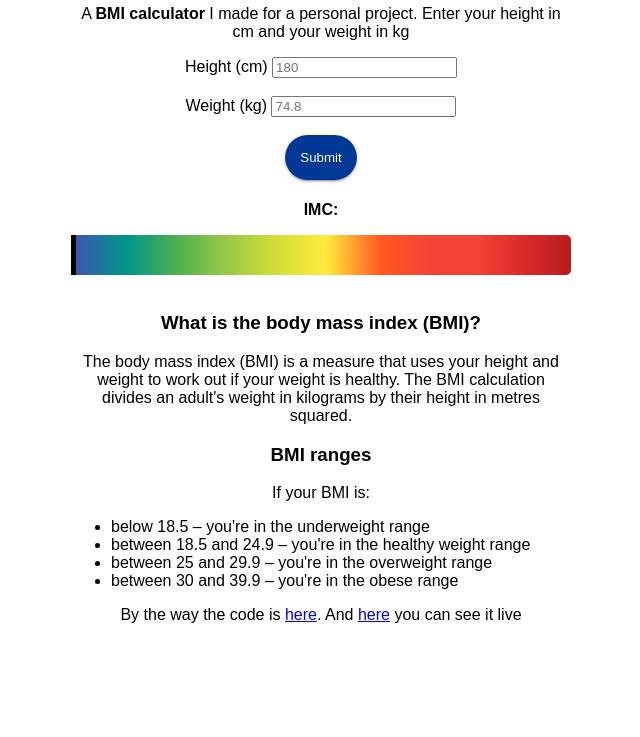
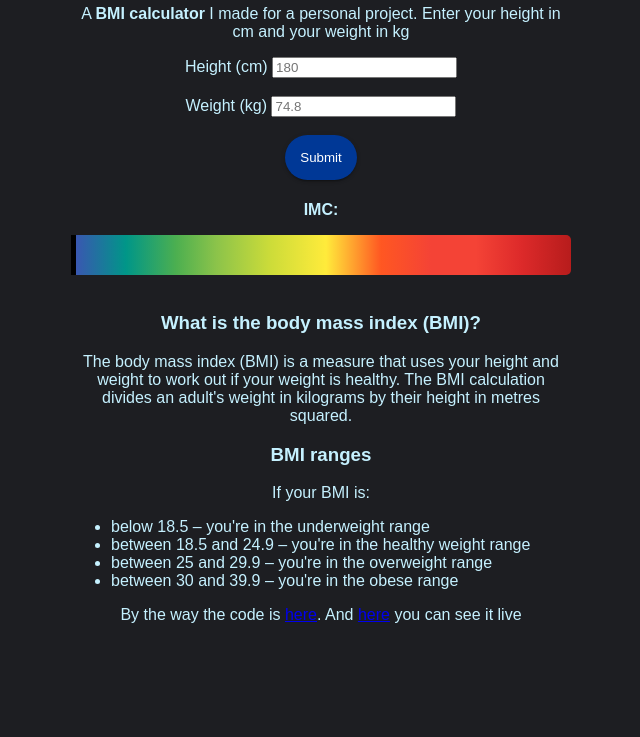
Before and after one commit to reymon359/BMI-calculator, a plain HTML site: page index.html in a window 1280 px wide. Shown: the part 63-800 px from the top of the page, without its empty margins (319-959 px from the left). Drawn offline with Linux system fonts and the light colour scheme.

Commit message:
changed colours
I just  wanted it darker

```diff
--- a/styles.css
+++ b/styles.css
@@ -1,6 +1,10 @@
 *{
   font-family: Arial;
 
+}
+body{
+  background-color: #1d1e22;
+  color:#c5f1ff;
 }
 .button {
     color: #fff;
```
